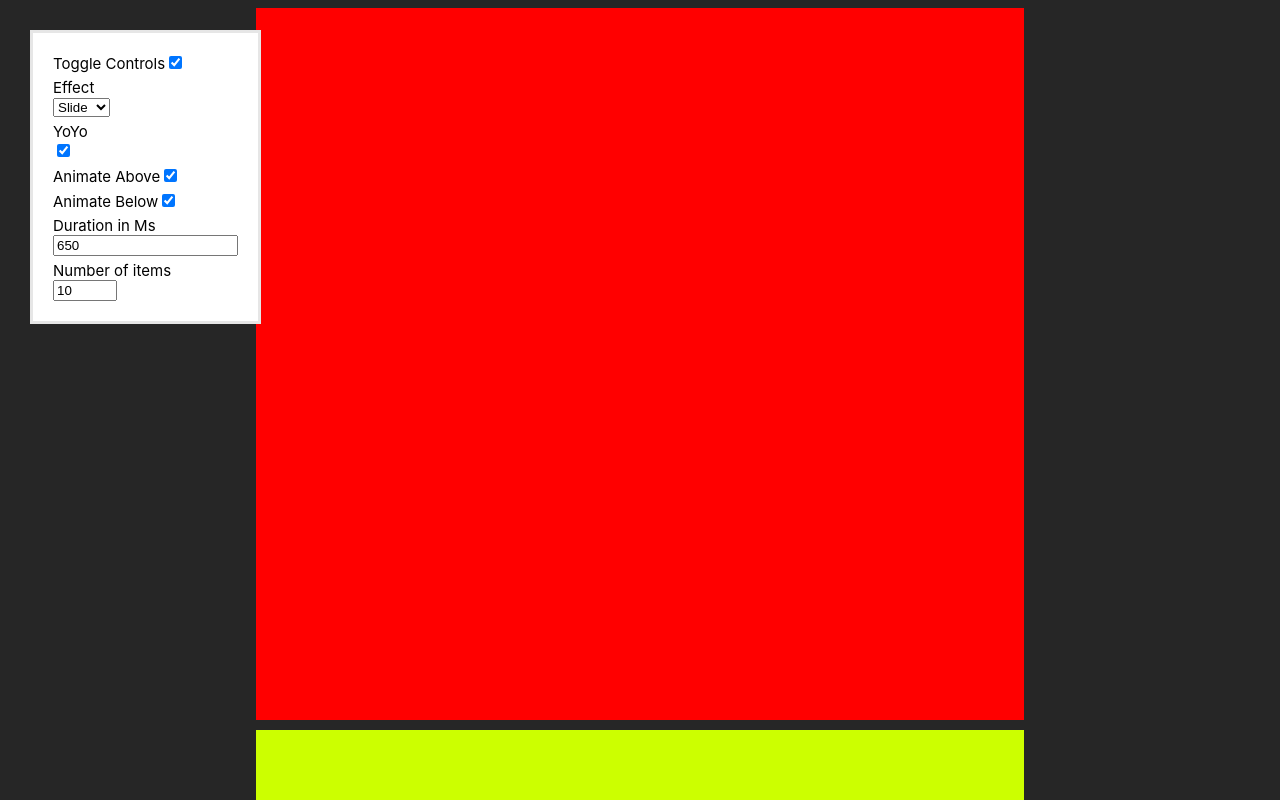
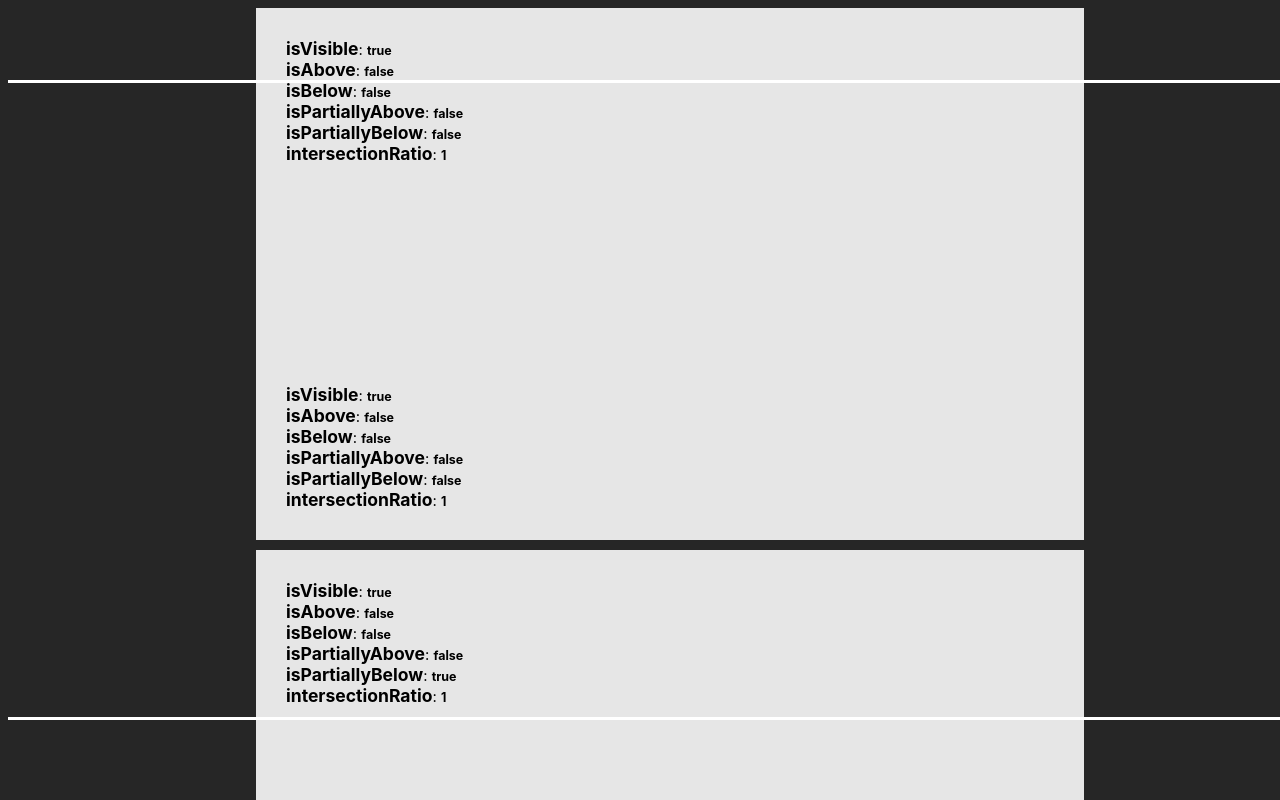
Before and after one commit to adrienhobbs/vue-on-visible, a Vue app: page / in a window 1280 px wide. Shown: the top 800 px of the page. Built offline with nearby package versions, Linux system fonts and the light colour scheme.

Commit message:
remove animation components

```diff
--- a/src/App.vue
+++ b/src/App.vue
@@ -4,80 +4,43 @@
       <div v-for="(color, i) in colors"
            :key="i">
         <!-- Trigger point is 10% away from bottom and top of viewport -->
-        <AnimateOnVisible :animationDuration="parseInt(animationDuration)"
-                          :animateAbove="animateAbove"
-                          :animateBelow="animateBelow"
-                          :animationType="animation"
-                          :offsets="{top: '-10%', bottom: '-10%'}"
-                          :yoyo="yoyo">
+        <OnVisible :offsets="{top: '-10%', bottom: '-10%'}"
+                   :yoyo="yoyo">
           <div class="box"
-               :style="{backgroundColor: color.bg}" />
-        </AnimateOnVisible>
+               :style="{backgroundColor: '#e6e6e6'}"
+               slot-scope="{onVisible}">
+            <div class="top-info">
+              <div v-for="(value, key) in onVisible"
+                   :key="key">
+                <h3>{{key}}</h3>: <h5>{{value}}</h5>
+              </div>
+            </div>
+            <div class="bottom-info">
+              <div v-for="(value, key) in onVisible"
+                   :key="key">
+                <div>
+                  <h3>{{key}}</h3>: <h5>{{value}}</h5>
+                </div>
+              </div>
+            </div>
+          </div>
+        </OnVisible>
       </div>
     </div>
-    <div class="controls">
-      <label for="checkbox">Toggle Controls</label>
-      <input type="checkbox"
-             v-model="controls">
-      <div class="select"
-           v-if="controls">
-        <div class="control">
-          <label for="">Effect</label>
-          <select v-model="animation">
-            <option value="fade">Fade</option>
-            <option value="slide">Slide</option>
-            <option value="zoom">Zoom</option>
-          </select>
-        </div>
-        <div class="control">
-          <label for="checkbox">YoYo</label>
-          <input type="checkbox"
-                 v-model="yoyo">
-        </div>
-        <div class="control checkbox">
-          <label for="checkbox">Animate Above</label>
-          <input type="checkbox"
-                 v-model="animateAbove">
-        </div>
-        <div class="control checkbox">
-          <label for="checkbox">Animate Below</label>
-          <input type="checkbox"
-                 v-model="animateBelow">
-        </div>
-        <div class="control">
-          <label for="">Duration in Ms</label>
-          <input type="number"
-                 v-model="animationDuration"
-                 min="100"
-                 step="50">
-        </div>
-        <div class="control">
-          <label for="">Number of items</label>
-          <input type="number"
-                 v-model="numItems"
-                 min="50"
-                 max="500">
-        </div>
-      </div>
-    </div>
+    <div class="trigger top"></div>
+    <div class="trigger bottom"></div>
   </div>
 </template>
 
 <script>
 import OnVisible from './components/OnVisible'
-import AnimateOnVisible from './components/AnimateOnVisible'
 
 export default {
   name: 'app',
-  components: {OnVisible, AnimateOnVisible},
+  components: {OnVisible},
   data() {
     return {
-      controls: true,
-      animationDuration: 650,
-      animateAbove: true,
-      animateBelow: true,
       numItems: 10,
-      animation: 'slide',
       yoyo: true,
     }
   },
@@ -89,11 +52,6 @@
           bg: `hsl(${(idx * 2 / num) * 360},100%,50%)`
         }
       })
-    }
-  },
-  methods: {
-    getRandomHeight() {
-      return Math.floor(Math.random() * (500 - 150 + 1)) + 150
     }
   }
 }
@@ -110,7 +68,11 @@
   margin-bottom: 200px;
   font-size: 15px;
 }
-
+h3,
+h5 {
+  display: inline-block;
+  margin: 0;
+}
 .boxes {
   display: grid;
   max-width: 768px;
@@ -120,28 +82,34 @@
 }
 
 .box {
-  height: 89vh;
+  height: 59vh;
   width: 100%;
+  position: relative;
+  padding: 30px;
 }
 
-.controls {
-  background: white;
-  padding: 20px;
-  position: fixed;
+.top-info {
+  width: 100%;
+  position: absolute;
   top: 30px;
-  left: 30px;
-  border: 3px solid #e6e6e6;
 }
 
-.control {
-  margin-top: 5px;
+.bottom-info {
+  width: 100%;
+  position: absolute;
+  bottom: 30px;
 }
 
-.control label {
-  display: block;
+.trigger {
+  position: fixed;
+  width: 100%;
+  background: white;
+  height: 3px;
 }
-
-.control.checkbox label {
-  display: inline-block;
+.trigger.top {
+  top: 10%;
+}
+.trigger.bottom {
+  bottom: 10%;
 }
 </style>
--- a/src/components/AnimateOnVisible.vue
+++ /dev/null
@@ -1,124 +0,0 @@
-<template>
-  <div v-on-visible="{onUpdate, offsets, yoyo}">
-    <component :is="animationType"
-               :viewport="viewport"
-               :animationDuration="animationDuration">
-      <slot />
-    </component>
-  </div>
-</template>
-
-<script>
-import OnVisibleMixin from '../lib/Mixin'
-import {Zoom, Slide, Fade} from './Animations'
-
-export default {
-  name: 'AnimateOnVisible',
-  components: {Zoom, Slide, Fade},
-  mixins: [OnVisibleMixin],
-  props: {
-    animationType: {
-      type: String,
-      default: 'zoom',
-      required: false
-    },
-    animateAbove: {
-      default: false,
-      type: Boolean
-    },
-    animateBelow: {
-      default: true,
-      type: Boolean
-    },
-    animationDuration: {
-      default: 850,
-      required: false,
-      type: Number
-    }
-  },
-  data() {
-    return {
-      fromTop: null,
-      fromBottom: null,
-      toTop: null,
-      toBottom: null
-    }
-  },
-  watch: {
-    isAbove (isAbove, wasAbove) {
-      if (!isAbove && wasAbove && this.animateAbove && this.shouldAnimate) {
-        this.fromBottom = false
-        this.fromTop = true
-      } else {
-        this.fromTop = false
-      }
-    },
-    isBelow(isBelow, wasBelow) {
-      if (!isBelow && wasBelow && this.animateBelow && this.shouldAnimate) {
-        this.fromTop = false
-        this.fromBottom = true
-      } else {
-        this.fromBottom = false
-      }
-    },
-    isVisible(isVisible, wasVisible) {
-      if (wasVisible && this.isBelow && this.animateBelow && !this.shouldAnimate) {
-        this.toTop = false
-        this.toBottom = true
-      } else {
-        this.toBottom = false
-      }
-
-      if (wasVisible && this.isAbove && this.animateAbove && !this.shouldAnimate) {
-        this.toBottom = false
-        this.toTop = true
-      } else {
-        this.toTop = false
-      }
-
-      if (isVisible) {
-        this.wasVisible = false
-      }
-    }
-  },
-  computed: {
-    shouldAnimate() {
-      // only animate if direction is set to animate.
-      return (this.isAbove && this.animateAbove && !this.isVisible) ||
-            (this.isBelow && this.animateBelow && !this.isVisible)
-            ? false : true
-    },
-    visible() {
-      // if we haven't initialized yet, not visible
-      // if we shouldn't animate in a certain direction make sure we return true
-      return this.isVisible !== null ? this.shouldAnimate ? true : false : false
-    },
-    viewport() {
-      return {
-        isVisible: this.visible,
-        isAbove: this.isAbove,
-        isBelow: this.isBelow,
-        isPartiallyAbove: this.isPartiallyAbove,
-        isPartiallyBelow: this.isPartiallyBelow,
-        intersectionRatio: this.intersectionRatio,
-        fromTop: this.fromTop,
-        fromBottom: this.fromBottom,
-        toTop: this.toTop,
-        toBottom: this.toBottom,
-        animateAbove: this.animateAbove,
-        animateBelow: this.animateBelow,
-        shouldAnimate: this.shouldAnimate
-      }
-    }
-  }
-}
-</script>
-<style lang="scss">
-.on-visible--container {
-  opacity: 0;
-
-  &.visible {
-    opacity: 1;
-  }
-}
-</style>
--- a/src/components/Animations/Fade.vue
+++ /dev/null
@@ -1,61 +0,0 @@
-<template>
-  <div class="on-visible--container fade"
-       :class="className"
-       :style="{animationDuration: animationDuration + 'ms'}">
-    <slot />
-  </div>
-</template>
-
-<script>
-import AnimationMixin from '../../lib/AnimationMixin'
-
-export default {
-  name: 'fade',
-  mixins: [AnimationMixin]
-}
-</script>
-
-<style lang="scss">
-@keyframes fadeIn {
-  from {
-    opacity: 0;
-    transform: translate3d(0, 2%, 300deg);
-  }
-
-  to {
-    opacity: 1;
-    transform: translate3d(0, 0%, 0);
-  }
-}
-
-@keyframes fadeOut {
-  from {
-    opacity: 1;
-    transform: translate3d(0, 2%, 300deg);
-  }
-
-  to {
-    opacity: 0;
-    transform: translate3d(0, 0%, 0);
-  }
-}
-
-.fade {
-  animation-fill-mode: both;
-
-  &.from-bottom,
-  &.from-top {
-    animation-name: fadeIn;
-    animation-duration: 0.6s;
-    animation-fill-mode: both;
-    visibility: visible;
-  }
-
-  &.to-bottom,
-  &.to-top {
-    animation-name: fadeOut;
-    animation-duration: 0.6s;
-    animation-fill-mode: both;
-  }
-}
-</style>
--- a/src/components/Animations/Slide.vue
+++ /dev/null
@@ -1,87 +0,0 @@
-<template>
-  <div class="on-visible--container slide"
-       :class="className"
-       :style="{animationDuration: animationDuration + 'ms'}">
-    <slot />
-  </div>
-</template>
-
-<script>
-import AnimationMixin from '../../lib/AnimationMixin'
-
-export default {
-  name: 'slide',
-  mixins: [AnimationMixin]
-}
-</script>
-
-<style lang="scss">
-@keyframes slideFromBottom {
-  from {
-    opacity: 0;
-    transform: translate3d(0, 10%, 0);
-  }
-
-  to {
-    opacity: 1;
-    transform: translate3d(0, 0, 0);
-  }
-}
-
-@keyframes slideFromTop {
-  from {
-    opacity: 0;
-    transform: translate3d(0, -10%, 0);
-  }
-
-  to {
-    opacity: 1;
-    transform: translate3d(0, 0, 0);
-  }
-}
-
-@keyframes slideToTop {
-  from {
-    opacity: 1;
-  }
-
-  to {
-    opacity: 0;
-    transform: translate3d(0, -10%, 0);
-  }
-}
-
-@keyframes slideToBottom {
-  from {
-    opacity: 1;
-  }
-  to {
-    opacity: 0;
-    transform: translate3d(0, 10%, 0);
-  }
-}
-
-.slide {
-  animation-fill-mode: both;
-
-  &.from-bottom {
-    animation-name: slideFromBottom;
-    animation-duration: 0.6s;
-  }
-
-  &.from-top {
-    animation-name: slideFromTop;
-    animation-duration: 0.6s;
-  }
-
-  &.to-bottom {
-    animation-name: slideToBottom;
-    animation-duration: 0.6s;
-  }
-
-  &.to-top {
-    animation-name: slideToTop;
-    animation-duration: 0.6s;
-  }
-}
-</style>
--- a/src/components/Animations/Zoom.vue
+++ /dev/null
@@ -1,106 +0,0 @@
-<template>
-  <div class="on-visible--container zoom"
-       :class="className"
-       :style="{animationDuration: animationDuration + 'ms'}">
-    <slot />
-  </div>
-</template>
-
-<script>
-import AnimationMixin from '../../lib/AnimationMixin'
-
-export default {
-  name: 'zoom',
-  mixins: [AnimationMixin]
-}
-</script>
-
-<style lang="scss">
-@keyframes zoomFromBottom {
-  from {
-    opacity: 0;
-    transform: scale3d(0.8, 0.8, 0.8) translate3d(0, 10%, 0);
-    animation-timing-function: cubic-bezier(0.55, 0.055, 0.675, 0.19);
-  }
-
-  to {
-    opacity: 1;
-    transform: scale3d(1, 1, 1) translate3d(0, 0%, 0);
-    animation-timing-function: cubic-bezier(0.175, 0.885, 0.32, 1);
-  }
-}
-
-@keyframes zoomFromTop {
-  from {
-    opacity: 0;
-    transform: scale3d(0.8, 0.8, 0.8) translate3d(0, -10%, 0);
-    animation-timing-function: cubic-bezier(0.55, 0.055, 0.675, 0.19);
-  }
-
-  to {
-    opacity: 1;
-    transform: scale3d(1, 1, 1) translate3d(0, 0px, 0);
-    animation-timing-function: cubic-bezier(0.175, 0.885, 0.32, 1);
-  }
-}
-@keyframes zoomToBottom {
-  from {
-    opacity: 1;
-    transform: scale3d(1, 1, 1) translate3d(0, 0, 0);
-    animation-timing-function: cubic-bezier(0.55, 0.055, 0.675, 0.19);
-  }
-
-  to {
-    opacity: 0;
-    transform: scale3d(0.8, 0.8, 0.8) translate3d(0, 10%, 0);
-    transform-origin: center bottom;
-    animation-timing-function: cubic-bezier(0.175, 0.885, 0.32, 1);
-  }
-}
-
-@keyframes zoomToTop {
-  from {
-    opacity: 1;
-    transform: scale3d(1, 1, 1) translate3d(0, 0px, 0);
-    animation-timing-function: cubic-bezier(0.55, 0.055, 0.675, 0.19);
-  }
-
-  to {
-    opacity: 0;
-    transform: scale3d(0.5, 0.5, 0.5) translate3d(0, -10%, 0);
-    transform-origin: center bottom;
-    animation-timing-function: cubic-bezier(0.175, 0.885, 0.32, 1);
-  }
-}
-
-.zoom {
-  animation-fill-mode: both;
-
-  &.from-bottom {
-    animation-name: zoomFromBottom;
-    animation-duration: 0.6s;
-    opacity: 1;
-    visibility: visible;
-  }
-
-  &.from-top {
-    animation-name: zoomFromTop;
-    animation-duration: 0.6s;
-    opacity: 1;
-    visibility: visible;
-  }
-
-  &.to-bottom {
-    animation-name: zoomToBottom;
-    animation-duration: 0.6s;
-    opacity: 1;
-    visibility: visible;
-  }
-
-  &.to-top {
-    animation-name: zoomToTop;
-    animation-duration: 0.6s;
-    opacity: 0;
-  }
-}
-</style>
--- a/src/components/Animations/index.js
+++ /dev/null
@@ -1,3 +0,0 @@
-export { default as Zoom } from './Zoom'
-export { default as Slide } from './Slide'
-export { default as Fade } from './Fade'
--- a/src/components/OnVisible.vue
+++ b/src/components/OnVisible.vue
@@ -1,13 +1,6 @@
 <template>
-  <div v-show="rect"
-       v-on-visible="{onUpdate, offsets, yoyo}">
-    <slot :isVisible={isVisible}
-          :isAbove={isAbove}
-          :isBelow={isBelow}
-          :isPartiallyAbove={isPartiallyAbove}
-          :isPartiallyBelow={isPartiallyBelow}
-          :intersectionRation={intersectionRatio}
-          :rect={rect} />
+  <div v-on-visible="{onUpdate, offsets, yoyo}">
+    <slot :onVisible="{isVisible, isAbove, isBelow, isPartiallyAbove, isPartiallyBelow, intersectionRatio}" />
   </div>
 </template>
 
--- a/src/lib/AnimationMixin.js
+++ /dev/null
@@ -1,26 +0,0 @@
-export default {
-  name: 'AnimationMixin',
-  props: {
-    viewport: {
-      required: true
-    },
-    animationDuration: {
-      default: 650,
-      required: false,
-      type: Number
-    }
-  },
-  computed: {
-    className() {
-      const { fromTop, fromBottom, toTop, toBottom } = this.viewport
-
-      return {
-        'from-top': fromTop,
-        'from-bottom': fromBottom,
-        'to-bottom': toBottom,
-        'to-top': toTop,
-        visible: this.viewport.isVisible
-      }
-    }
-  }
-}
--- a/src/lib/index.js
+++ b/src/lib/index.js
@@ -1,4 +1,3 @@
 import './polyfills'
 export { default } from './plugin'
 export { default as OnVisible } from '../components/OnVisible'
-export { default as AnimateOnVisible } from '../components/AnimateOnVisible'
```
Also changed, not shown: 1 other file (tests, documents, lock files or other folders).
